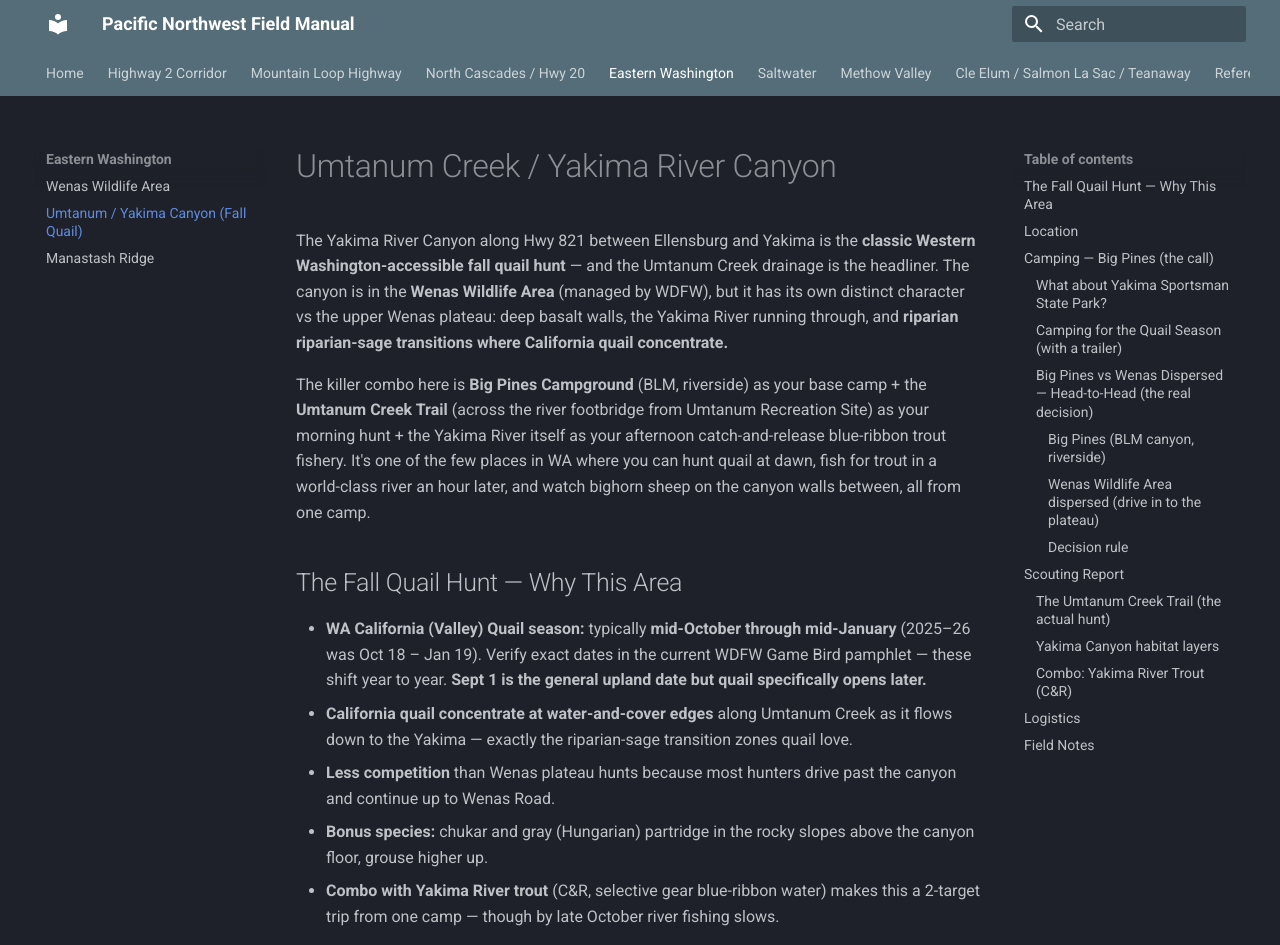
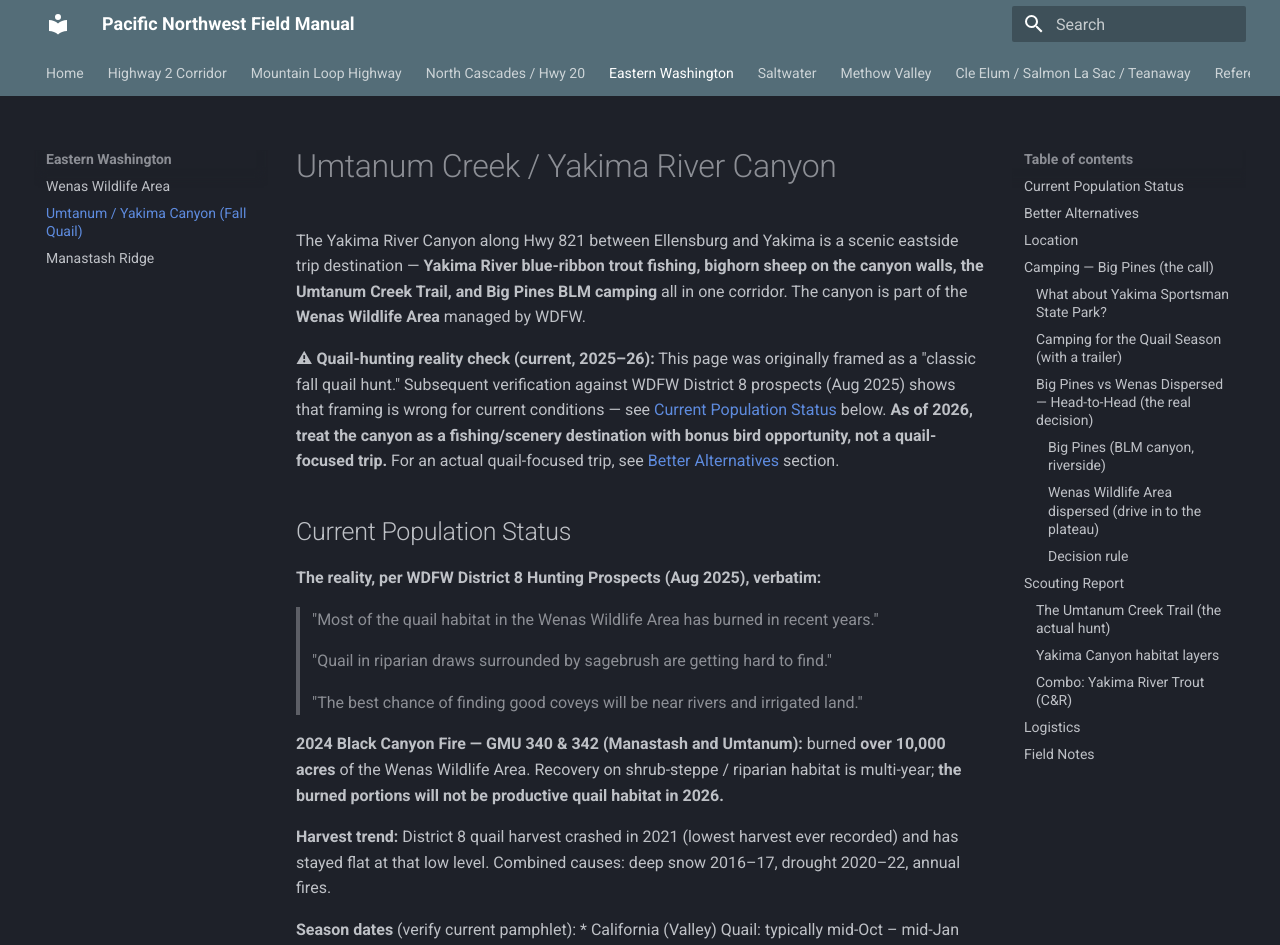
Before and after one commit to jdosher/outdoors-manual, an MkDocs documentation site: the page built from docs/3_eastern_wa/umtanum_yakima_canyon.md, in a window 1280 px wide and 1400 px high. Shown: the top 945 px of the window. Built offline with MkDocs 1.6.1 and Material for MkDocs 9.7.7, drawn with Linux system fonts in a browser that asks for light colours; some of the changed text lies outside the part shown.

Commit message:
MAJOR: Wenas/Umtanum quail honesty pass - 2024 Black Canyon Fire + WDFW data show declining habitat; reframe to fishing/scenery + flag Yakama Nation and Columbia Basin as real quail alternatives

```diff
--- a/docs/3_eastern_wa/umtanum_yakima_canyon.md
+++ b/docs/3_eastern_wa/umtanum_yakima_canyon.md
@@ -8,17 +8,37 @@ darksky: Bortle 3 (canyon walls limit horizon but the basin floor opens up)
 
 # Umtanum Creek / Yakima River Canyon
 
-The Yakima River Canyon along Hwy 821 between Ellensburg and Yakima is the **classic Western Washington-accessible fall quail hunt** — and the Umtanum Creek drainage is the headliner. The canyon is in the **Wenas Wildlife Area** (managed by WDFW), but it has its own distinct character vs the upper Wenas plateau: deep basalt walls, the Yakima River running through, and **riparian riparian-sage transitions where California quail concentrate.**
+The Yakima River Canyon along Hwy 821 between Ellensburg and Yakima is a scenic eastside trip destination — **Yakima River blue-ribbon trout fishing, bighorn sheep on the canyon walls, the Umtanum Creek Trail, and Big Pines BLM camping** all in one corridor. The canyon is part of the **Wenas Wildlife Area** managed by WDFW.
 
-The killer combo here is **Big Pines Campground** (BLM, riverside) as your base camp + the **Umtanum Creek Trail** (across the river footbridge from Umtanum Recreation Site) as your morning hunt + the Yakima River itself as your afternoon catch-and-release blue-ribbon trout fishery. It's one of the few places in WA where you can hunt quail at dawn, fish for trout in a world-class river an hour later, and watch bighorn sheep on the canyon walls between, all from one camp.
+**⚠ Quail-hunting reality check (current, 2025–26):** This page was originally framed as a "classic fall quail hunt." Subsequent verification against WDFW District 8 prospects (Aug 2025) shows that framing is wrong for current conditions — see [Current Population Status](#current-population-status) below. **As of 2026, treat the canyon as a fishing/scenery destination with bonus bird opportunity, not a quail-focused trip.** For an actual quail-focused trip, see [Better Alternatives](#better-alternatives) section.
 
-## The Fall Quail Hunt — Why This Area
+## Current Population Status
 
-* **WA California (Valley) Quail season:** typically **mid-October through mid-January** (2025–26 was Oct 18 – Jan 19). Verify exact dates in the current WDFW Game Bird pamphlet — these shift year to year. **Sept 1 is the general upland date but quail specifically opens later.**
-* **California quail concentrate at water-and-cover edges** along Umtanum Creek as it flows down to the Yakima — exactly the riparian-sage transition zones quail love.
-* **Less competition** than Wenas plateau hunts because most hunters drive past the canyon and continue up to Wenas Road.
-* **Bonus species:** chukar and gray (Hungarian) partridge in the rocky slopes above the canyon floor, grouse higher up.
-* **Combo with Yakima River trout** (C&R, selective gear blue-ribbon water) makes this a 2-target trip from one camp — though by late October river fishing slows.
+**The reality, per WDFW District 8 Hunting Prospects (Aug 2025), verbatim:**
+
+> "Most of the quail habitat in the Wenas Wildlife Area has burned in recent years."
+>
+> "Quail in riparian draws surrounded by sagebrush are getting hard to find."
+>
+> "The best chance of finding good coveys will be near rivers and irrigated land."
+
+**2024 Black Canyon Fire — GMU 340 & 342 (Manastash and Umtanum):** burned **over 10,000 acres** of the Wenas Wildlife Area. Recovery on shrub-steppe / riparian habitat is multi-year; **the burned portions will not be productive quail habitat in 2026.**
+
+**Harvest trend:** District 8 quail harvest crashed in 2021 (lowest harvest ever recorded) and has stayed flat at that low level. Combined causes: deep snow 2016–17, drought 2020–22, annual fires.
+
+**Season dates** (verify current pamphlet):
+* California (Valley) Quail: typically mid-Oct – mid-Jan (2025–26 was Oct 18 – Jan 19), daily limit 3, possession 15.
+* Yakama Nation extended season Jan 1–15 in the lower Yakima Corridor: **10 daily / 30 possession** — see Yakama Nation note below.
+
+## Better Alternatives
+
+For a 2026 quail-focused trip with a real density of birds, the WDFW biologist explicitly recommends *away from Wenas/Umtanum*:
+
+1. **Yakama Nation lower Yakima River corridor** — *the* District 8 quail recommendation. Tribal permit required; call **509-865-5121 ext. 6307** for current rules. The extended Jan 1–15 season with 10-bird limit is the real prize.
+2. **Columbia Basin — Quincy + Desert Wildlife Areas (Grant County)** — WDFW's #2 quail county statewide, ~3–4 hrs from Shoreline. Agricultural / CRP / irrigation-ditch habitat unaffected by the Wenas fires. **The lower-risk pivot if Yakama Nation permits are too much hassle.**
+3. **Sunnyside-Snake River Wildlife Area** — public, but WDFW data: 87% hunters unsuccessful, 0.16 birds/day. A real option, but a poor one.
+
+**If you're already committed to the canyon for other reasons** (fishing, scenery, bighorn viewing, Big Pines camping), the bird opportunity here is now *bonus*, not headline. Don't drive 2.5 hours expecting steady covey flushes.
 
 ## Location
 
```
Also changed, not shown: docs/3_eastern_wa/wenas_wildlife.md (+14 -0 lines).
